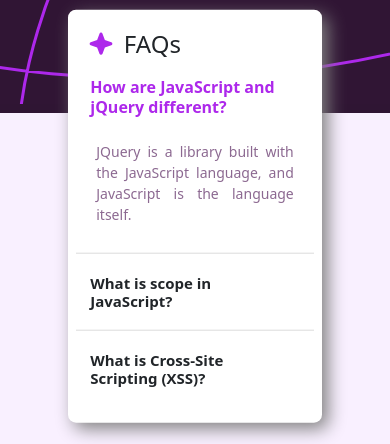
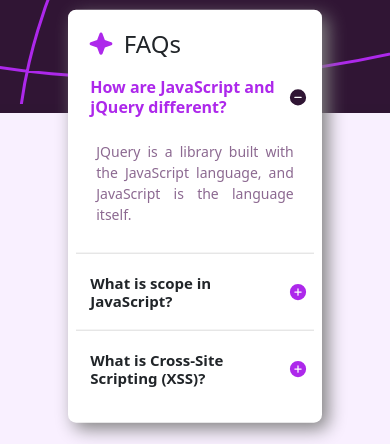
Before and after one commit to richy62/FAQ-Accordion, a plain HTML site: page index.html in a window 390 px wide. Shown: the part 225-669 px from the top of the page. Drawn offline with nearby package versions, Linux system fonts and the light colour scheme; files whose address does not match are found by name.

Commit message:
FAQ-Accordion
A Responsive Card for FAQ's

```diff
--- a/assets/css/style.css
+++ b/assets/css/style.css
@@ -70,7 +70,8 @@ body {
 }
 
 .accordion-button::after {
-    background-image: url('./assets/images/icon-plus.svg');
+
+    background-image: url("../images/icon-plus.svg");
 }
 .accordion-button {
     font-weight: var(--Weight-700);
@@ -80,7 +81,7 @@ body {
     /* text-align: justify; */
 }
 .accordion-button:not(.collapsed)::after {
-    background-image: url('./assets/images/icon-minus.svg');
+    background-image: url('../images/icon-minus.svg');
 }
 
 .accordion-button:not(.collapsed) {
```
